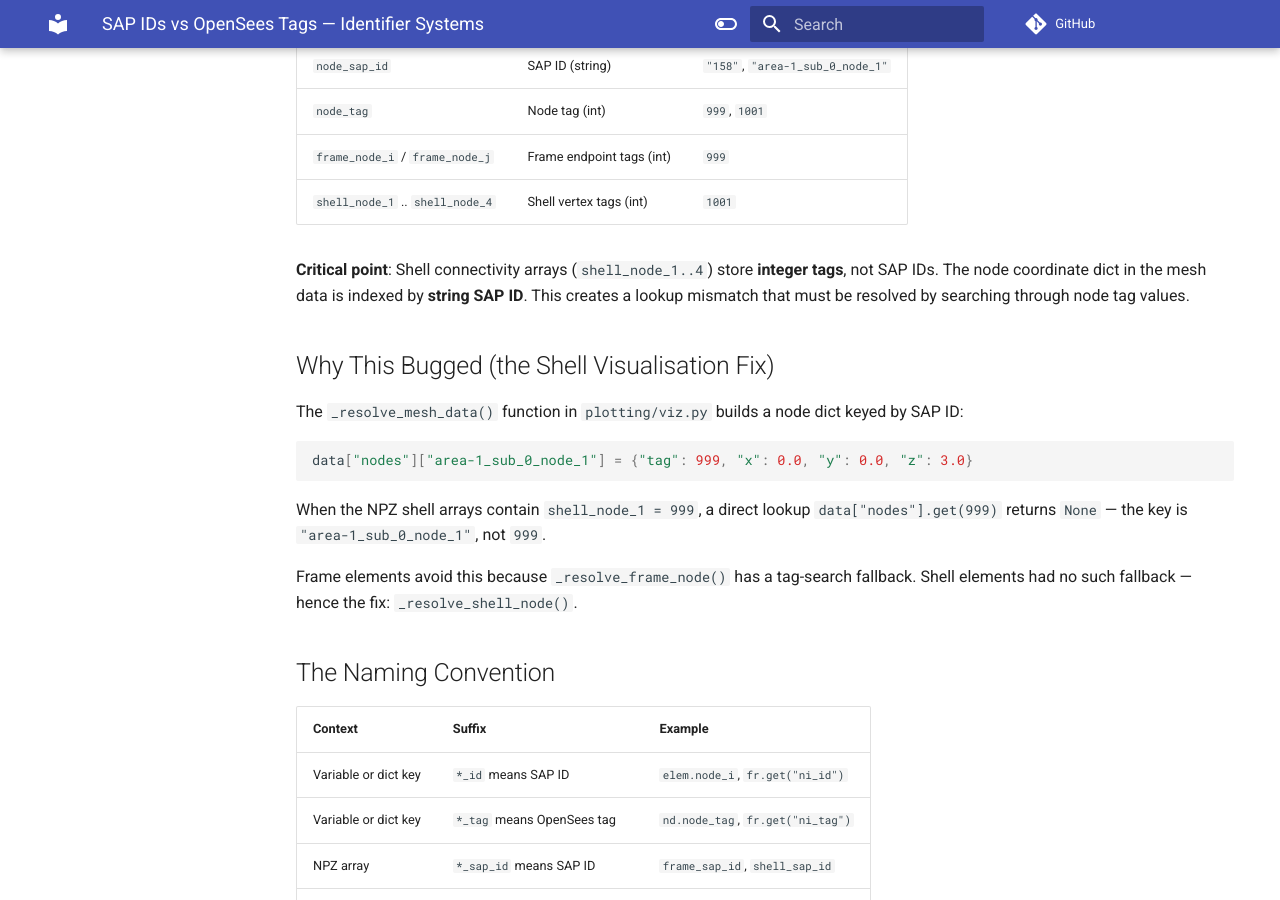
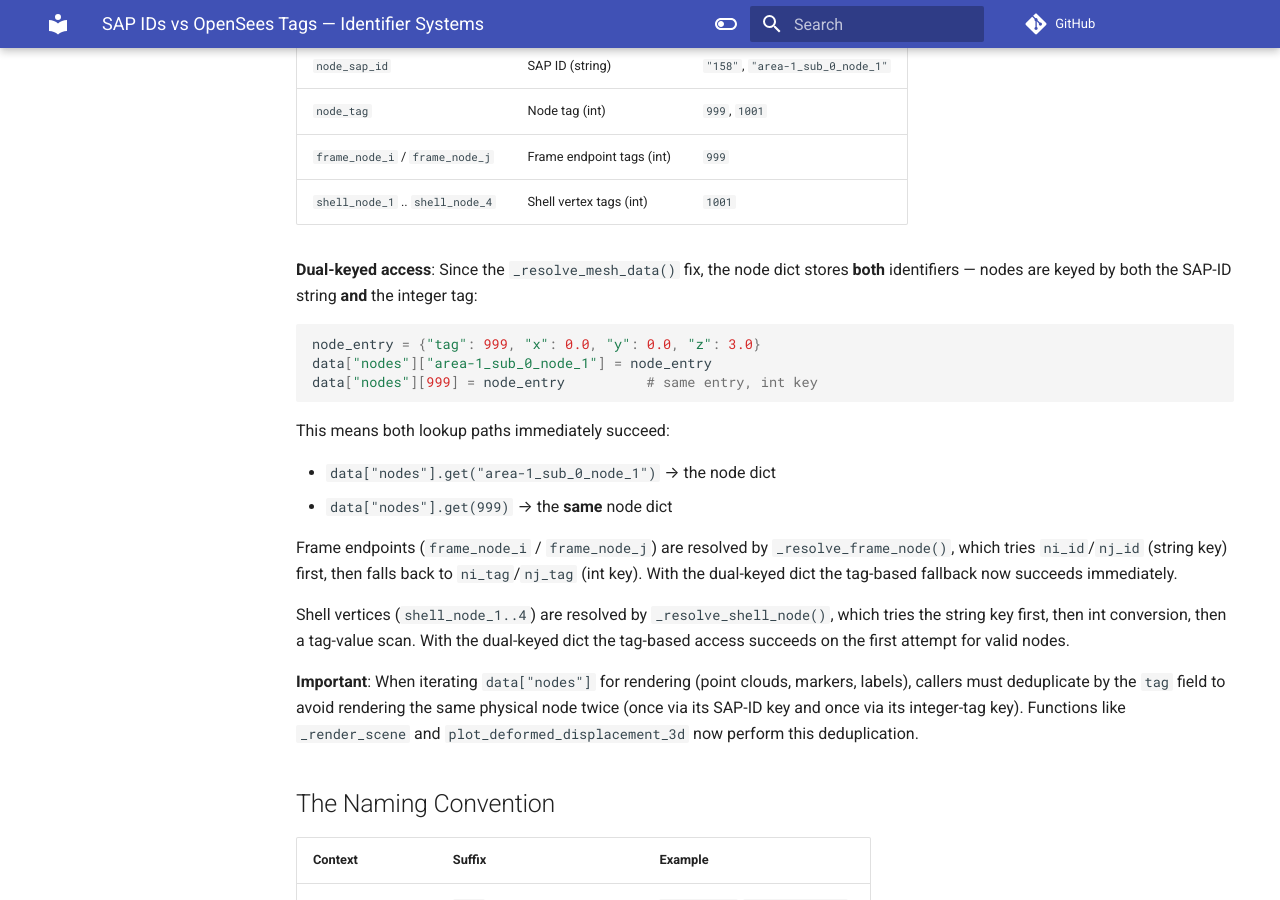
Before and after one commit to boustrephon/fea_toolkit, an MkDocs documentation site: the page built from docs/sap_ids_vs_tags.md, in a window 1280 px wide and 900 px high, scrolled down 1550 px. Built offline with MkDocs 1.6.1 and Material for MkDocs 9.7.7, drawn with Linux system fonts in a browser that asks for light colours; comment, search, counter and statistics services are not loaded.

Commit message:
fix: apply documentation and code fixes from llm-guide audit
- docs/sap_ids_vs_tags.md: update NPZ node lookup docs to describe dual-keyed
  contract (SAP-ID string + int-tag keys) and deduplication requirement
- examples/verify_openseespy.py: fix gravity shortening unit in docstring and
  output label from m to mm (N/mm/MPa unit system)
- src/fea_toolkit/model/csm.py: validate bilinearize_method against _bilin_map
  keys, raise ValueError for unknown names instead of silent fallback
- src/fea_toolkit/plotting/__init__.py: add plot_storey_forces to public API
  imports and __all__
- src/fea_toolkit/plotting/viz.py:
  * tag-deduplicate NPZ nodes in _render_scene and plot_deformed_displacement_3d
  * shrink inactive parent-shell overlays in plot_mode_animation
  * use named max_steps/duration args on add_timer_event calls

````diff
--- a/docs/sap_ids_vs_tags.md
+++ b/docs/sap_ids_vs_tags.md
@@ -60,27 +60,36 @@ The NPZ file stores **both** identifiers for every node:
 | `frame_node_i` / `frame_node_j` | Frame endpoint tags (int) | `999` |
 | `shell_node_1` .. `shell_node_4` | Shell vertex tags (int) | `1001` |
 
-**Critical point**: Shell connectivity arrays (`shell_node_1..4`) store
-**integer tags**, not SAP IDs.  The node coordinate dict in the mesh data
-is indexed by **string SAP ID**.  This creates a lookup mismatch that must
-be resolved by searching through node tag values.
-
-## Why This Bugged (the Shell Visualisation Fix)
-
-The `_resolve_mesh_data()` function in `plotting/viz.py` builds a node dict
-keyed by SAP ID:
+**Dual-keyed access**: Since the `_resolve_mesh_data()` fix, the node dict
+stores **both** identifiers — nodes are keyed by both the SAP-ID string
+**and** the integer tag:
 
 ```python
-data["nodes"]["area-1_sub_0_node_1"] = {"tag": 999, "x": 0.0, "y": 0.0, "z": 3.0}
+node_entry = {"tag": 999, "x": 0.0, "y": 0.0, "z": 3.0}
+data["nodes"]["area-1_sub_0_node_1"] = node_entry
+data["nodes"][999] = node_entry          # same entry, int key
 ```
 
-When the NPZ shell arrays contain `shell_node_1 = 999`, a direct lookup
-`data["nodes"].get(999)` returns `None` — the key is `"area-1_sub_0_node_1"`,
-not `999`.
+This means both lookup paths immediately succeed:
 
-Frame elements avoid this because `_resolve_frame_node()` has a tag-search
-fallback.  Shell elements had no such fallback — hence the fix:
-`_resolve_shell_node()`.
+* ``data["nodes"].get("area-1_sub_0_node_1")`` → the node dict
+* ``data["nodes"].get(999)`` → the **same** node dict
+
+Frame endpoints (``frame_node_i`` / ``frame_node_j``) are resolved by
+``_resolve_frame_node()``, which tries ``ni_id``/``nj_id`` (string key)
+first, then falls back to ``ni_tag``/``nj_tag`` (int key).  With the
+dual-keyed dict the tag-based fallback now succeeds immediately.
+
+Shell vertices (``shell_node_1..4``) are resolved by
+``_resolve_shell_node()``, which tries the string key first, then int
+conversion, then a tag-value scan.  With the dual-keyed dict the
+tag-based access succeeds on the first attempt for valid nodes.
+
+**Important**: When iterating ``data["nodes"]`` for rendering (point
+clouds, markers, labels), callers must deduplicate by the ``tag`` field
+to avoid rendering the same physical node twice (once via its SAP-ID
+key and once via its integer-tag key).  Functions like ``_render_scene``
+and ``plot_deformed_displacement_3d`` now perform this deduplication.
 
 ## The Naming Convention
 
````
Also changed, not shown: 4 other files.
